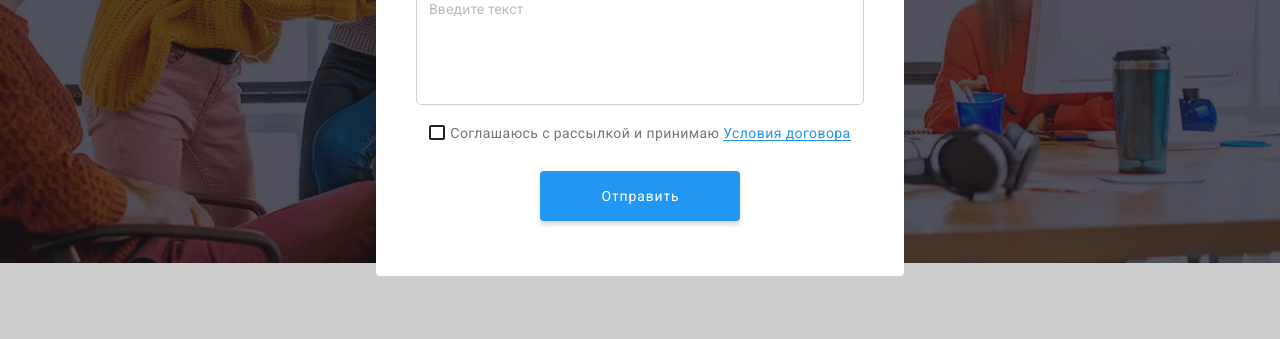
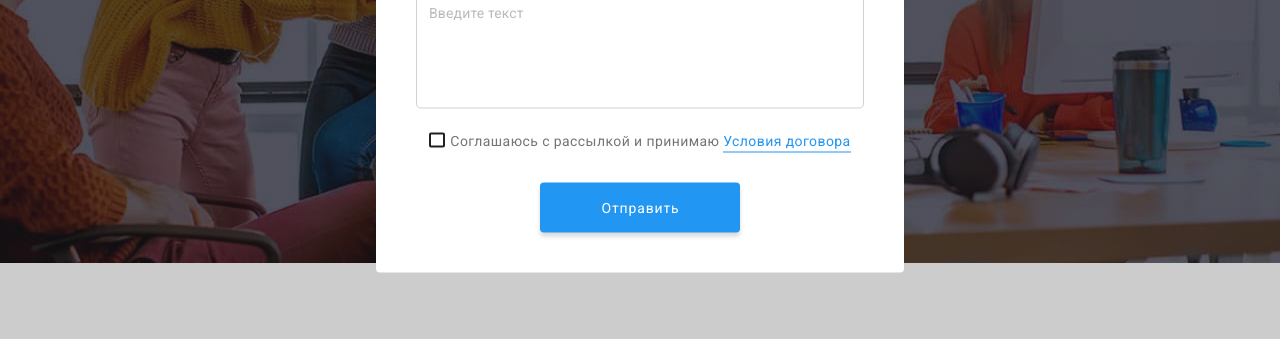
Before and after one commit to Vkolbasov/goit-markup-hw-06, a plain HTML site: page index.html in a window 1280 px wide. Both pictures are taken after a click on the button "Заказать услугу". Shown: the part 418-757 px from the top of the page. Drawn offline with nearby package versions, Linux system fonts and the light colour scheme.

Commit message:
finish hw6

```diff
--- a/css/styles.css
+++ b/css/styles.css
@@ -642,7 +642,7 @@ img {
 .modal-window {
   position: absolute;
   width: 528px;
-  height: 588px;
+  min-height: 581px;
   padding: 40px;
   top: 50%;
   left: 50%;
@@ -776,6 +776,7 @@ img {
   align-items: center;
   position: relative;
   cursor: pointer;
+  line-height: calc(24 / 14);
 }
 
 .modal-form-check {
```
